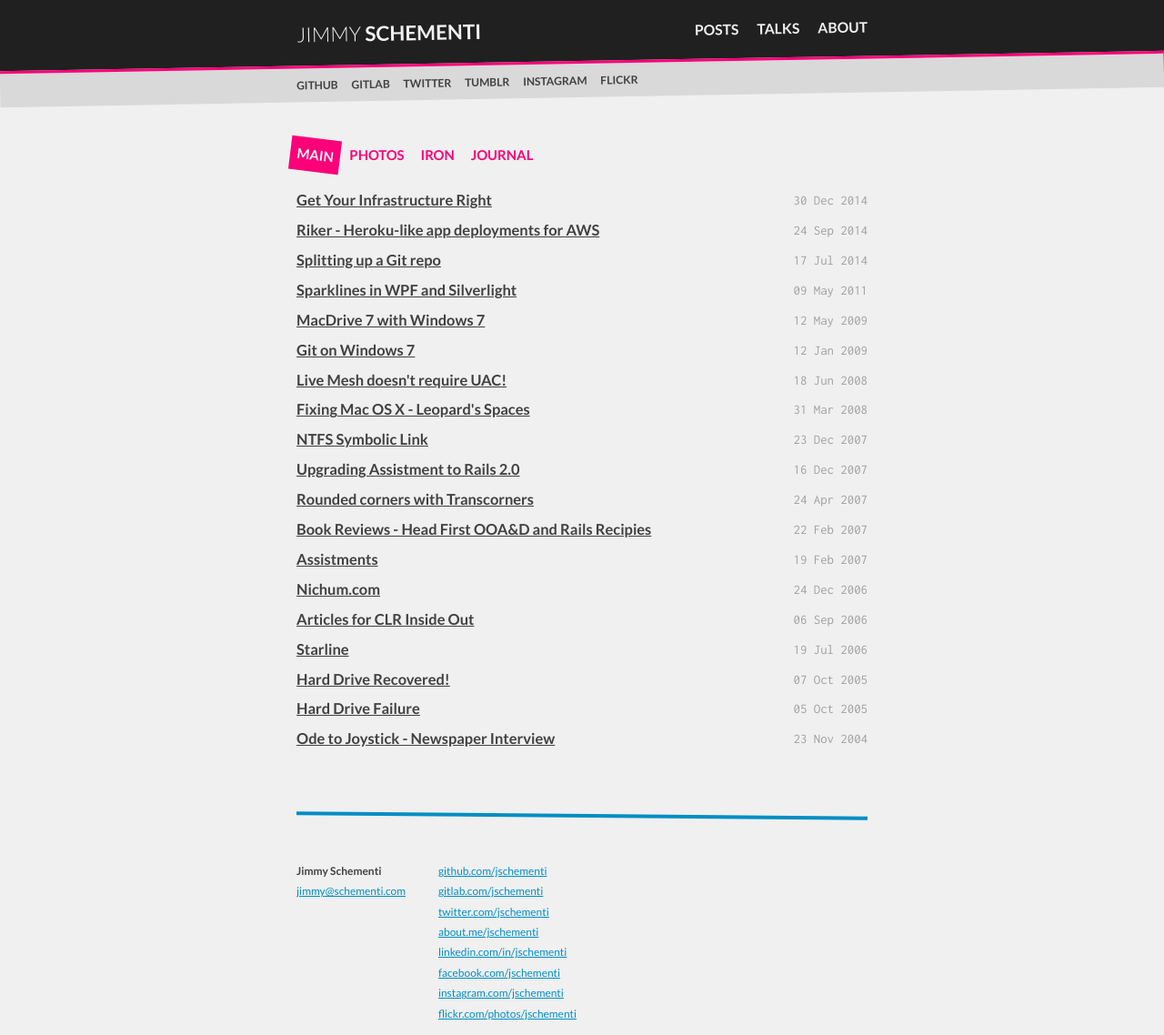
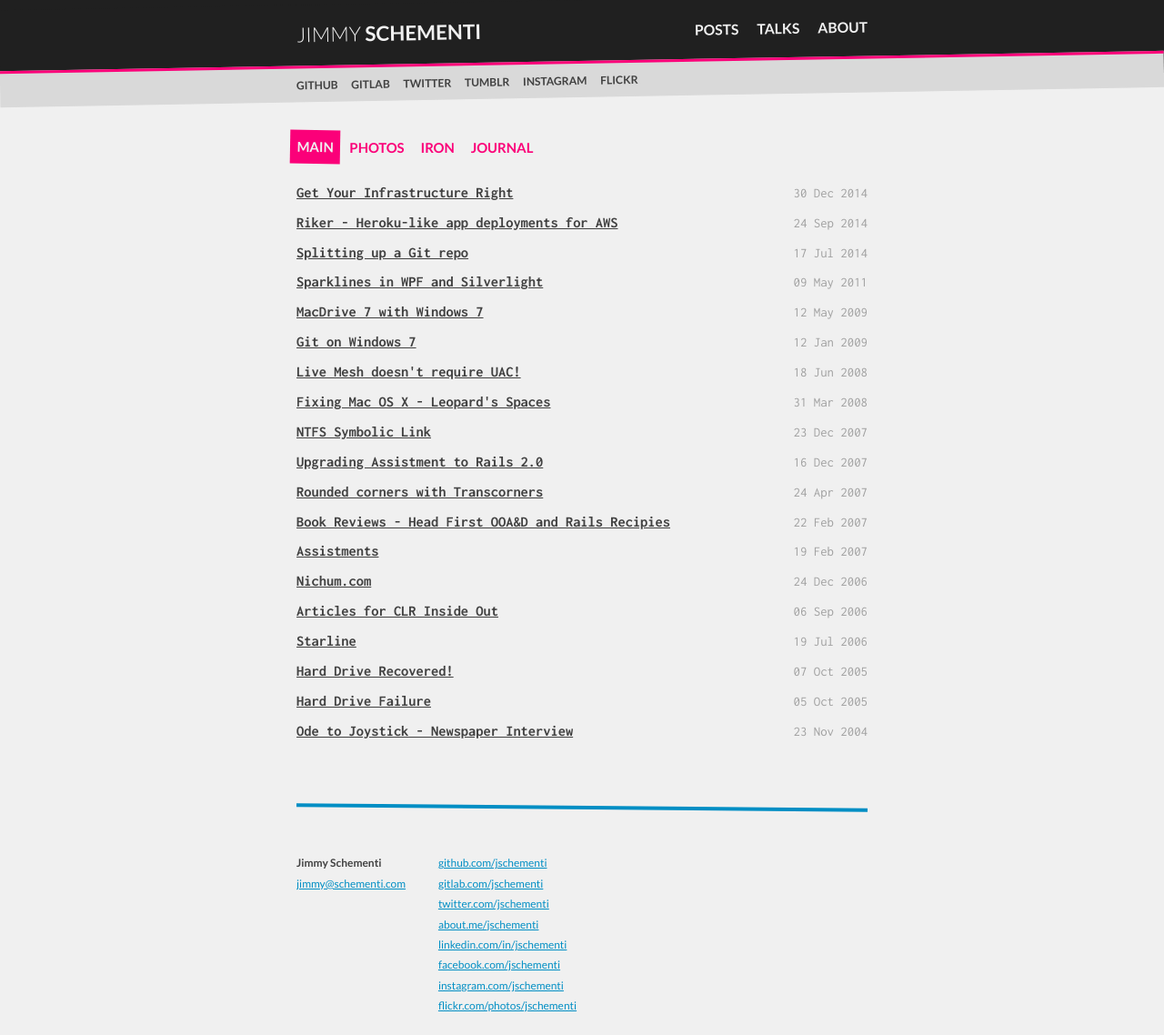
Before and after one commit to jschementi/jschementi.github.io, a Jekyll site: the page built from index.html, in a window 1280 px wide. Shown: the whole page at 91% size. Built offline with Jekyll 4.4.1, drawn with Linux system fonts in a browser that asks for light colours; the list of posts is cut into pages by our own code.

Commit message:
Fix some responsive sizing

```diff
--- a/_layouts/default.html
+++ b/_layouts/default.html
@@ -70,6 +70,10 @@
     <body>
 
         <div id="site">
+          <div id="banner-background-fill"></div>
+          <div id="banner-background"></div>
+          <div id="submenu-background">&nbsp;</div>
+
           <div id="header">
             <h1 id="title"><a href="/"><span>Jimmy</span> Schementi</a></h1>
             <span id="menu">
@@ -89,10 +93,6 @@
               <a target='_blank' href="https://flickr.com/photos/jschementi">Flickr</a>
             </div>
           </div>
-
-          <div id="banner-background-fill"></div>
-          <div id="banner-background"></div>
-          <div id="submenu-background">&nbsp;</div>
 
           {{ content }}
 
--- a/_sass/_header.scss
+++ b/_sass/_header.scss
@@ -4,7 +4,6 @@
     position: relative;
     text-transform: uppercase;
     font-weight: 700;
-    z-index: 1;
     transform: rotate(-1deg);
 
     a {
--- a/_sass/_photolog.scss
+++ b/_sass/_photolog.scss
@@ -29,11 +29,12 @@
       }
 
       * + p:last-child {
-        margin-top: 0.75em;
         font-family: 'Dancing Script', cursive;
         font-size: 195%;
         line-height: 1.4em;
-        padding: 0 0.25em;
+        padding: 0 0.5em;
+        margin-top: 0.75em;
+        margin-bottom: 0.5em;
       }
 
       &:nth-child(odd) {
--- a/_sass/_posts_list.scss
+++ b/_sass/_posts_list.scss
@@ -43,30 +43,35 @@ ul#posts {
     margin-top: 1em;
     margin-bottom: 2em;
     padding-left: 0;
-    clear: both;
 
     li {
       line-height: 2em;
       font-size: 1.1em;
       font-weight: 600;
-      //font-family: 'Inconsolata', monospace;
+      position: relative;
+      font-family: 'Inconsolata', monospace;
 
       a {
         color: $post-list-link-color;
+        display: inline-block;
+        background-color: $background-color;
+        padding-right: 5px;
 
         &:hover {
           color: $post-list-hover-color;
           text-decoration: none;
         }
       }
-    }
 
-    span {
-      color: $date-color;
-      font-family: 'Inconsolata', monospace;
-      font-size: 90%;
-      float: right;
-      font-weight: 400;
+      span {
+        color: $date-color;
+        font-family: 'Inconsolata', monospace;
+        font-size: 90%;
+        position: absolute;
+        right: 0;
+        font-weight: 400;
+        z-index: -1;
+      }
     }
   }
 }
--- a/_sass/_screen.scss
+++ b/_sass/_screen.scss
@@ -1,126 +1,31 @@
-//@media (max-width: 682px) {
-//  #banner-background,
-//  #submenu-background {
-//    display: none;
-//  }
-//
-//  #header {
-//    background-color: $header-background-color;
-//  }
-//
-//  #submenu {
-//    //padding: 0.5em;
-//    border-top: 3px solid $menu-background-color;
-//    background-color: $gray-color;
-//    margin-top: 0;
-//
-//    //& + .content {
-//      //padding-top: 1em;
-//    //}
-//  }
-//
-//  #site {
-//    padding: 0 2em;
-//  }
-//}
-//
-//@media (max-width: 640px) {
-//  .banner-background {
-//    position: relative;
-//    top: -66px;
-//    height: 66px;
-//    left: auto;
-//    right: auto;
-//    background-color: black;
-//    margin-bottom: -60px;
-//  }
-//  .site img {
-//    max-width: 100%;
-//  }
-//  .page > h1 ,
-//  .page > h2 ,
-//  .page > h3 ,
-//  .page > p ,
-//  .page > ul ,
-//  .page > ol ,
-//  .post > h1 ,
-//  .post > h2 ,
-//  .post > h3 ,
-//  .post > p ,
-//  .post > ul ,
-//  .post > ol ,
-//  .post-content > h1 ,
-//  .post-content > h2 ,
-//  .post-content > h3 ,
-//  .post-content > p ,
-//  .post-content > ul ,
-//  .post-content > ol ,
-//  .posts {
-//    margin-left: 20px;
-//    margin-right: 20px;
-//  }
-//  .footer {
-//    padding-left: 20px;
-//    padding-right: 20px;
-//  }
-//  .page > ul ,
-//  .post-content > ul ,
-//  .post > ul {
-//    margin-left: 30px;
-//  }
-//  .page > ol,
-//  .post-content > ol ,
-//  .post > ol {
-//    margin-left: 65px;
-//  }
-//  .header > * {
-//    margin-left: 20px;
-//    margin-right: 20px;
-//  }
-//
-//  #disqus_thread {
-//    margin: 20px;
-//  }
-//}
-//
-//@media (max-width: 400px) {
-//  .posts li span {
-//    display: none;
-//  }
-//  .page > h1 ,
-//  .page > h2 ,
-//  .page > h3 ,
-//  .page > p ,
-//  .page > ul ,
-//  .page > ol ,
-//  .post > h1 ,
-//  .post > h2 ,
-//  .post > h3 ,
-//  .post > p ,
-//  .post > ul ,
-//  .post > ol ,
-//  .post-content > h1 ,
-//  .post-content > h2 ,
-//  .post-content > h3 ,
-//  .post-content > p ,
-//  .post-content > ul ,
-//  .post-content > ol ,
-//  .posts {
-//    font-size: 1.8em;
-//    line-height: 1.5em;
-//  }
-//  .footer {
-//    font-size: 1.4em;
-//    line-height: 1.2em;
-//  }
-//  .slide-style {
-//    font-size: 1.1em;
-//  }
-//}
-//
-//@media print {
-//  hr {
-//    border-top: 1px solid #ddd;
-//    background: none;
-//  }
-//}
+@media (max-width: 43em) {
+
+  #site {
+    margin: 0 2em;
+    width: auto;
+  }
+}
+
+@media(max-width: 475px) {
+
+  #header,
+  #submenu,
+  #home {
+    margin-left: 1em;
+    margin-right: 1em;
+  }
+
+  .content {
+    font-size: 90%;
+  }
+
+  ul#posts.list {
+    padding-left: 4.5em;
+    li {
+      text-indent: -2em;
+      span {
+        display: none;
+      }
+    }
+  }
+}
--- a/_sass/_submenu.scss
+++ b/_sass/_submenu.scss
@@ -3,7 +3,6 @@
   top: 67px;
   left: 0;
   right: 0;
-  z-index: 0;
   padding: 0.5em;
   border-top: 3px solid $menu-background-color;
   background-color: $gray-color;
@@ -19,7 +18,6 @@
 #submenu {
   position: relative;
   padding: 0.5em 0;
-  z-index: 1;
   text-transform: uppercase;
   font-size: 0.9em;
   margin-top: 3px;
@@ -38,6 +36,8 @@
 
   #left {
     display: inline-block;
+    overflow: hidden;
+    white-space: nowrap;
 
     a {
       margin-right: 1em;
```
